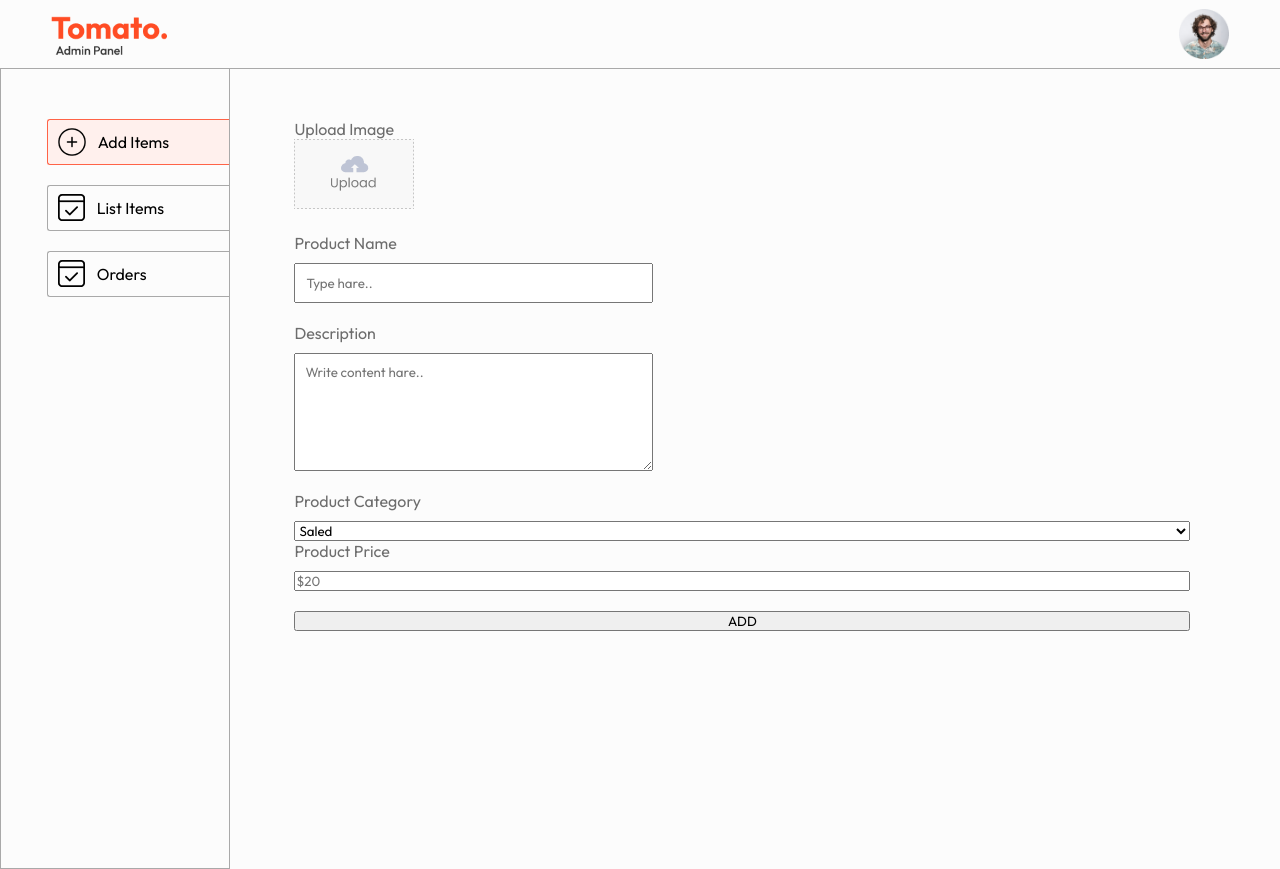
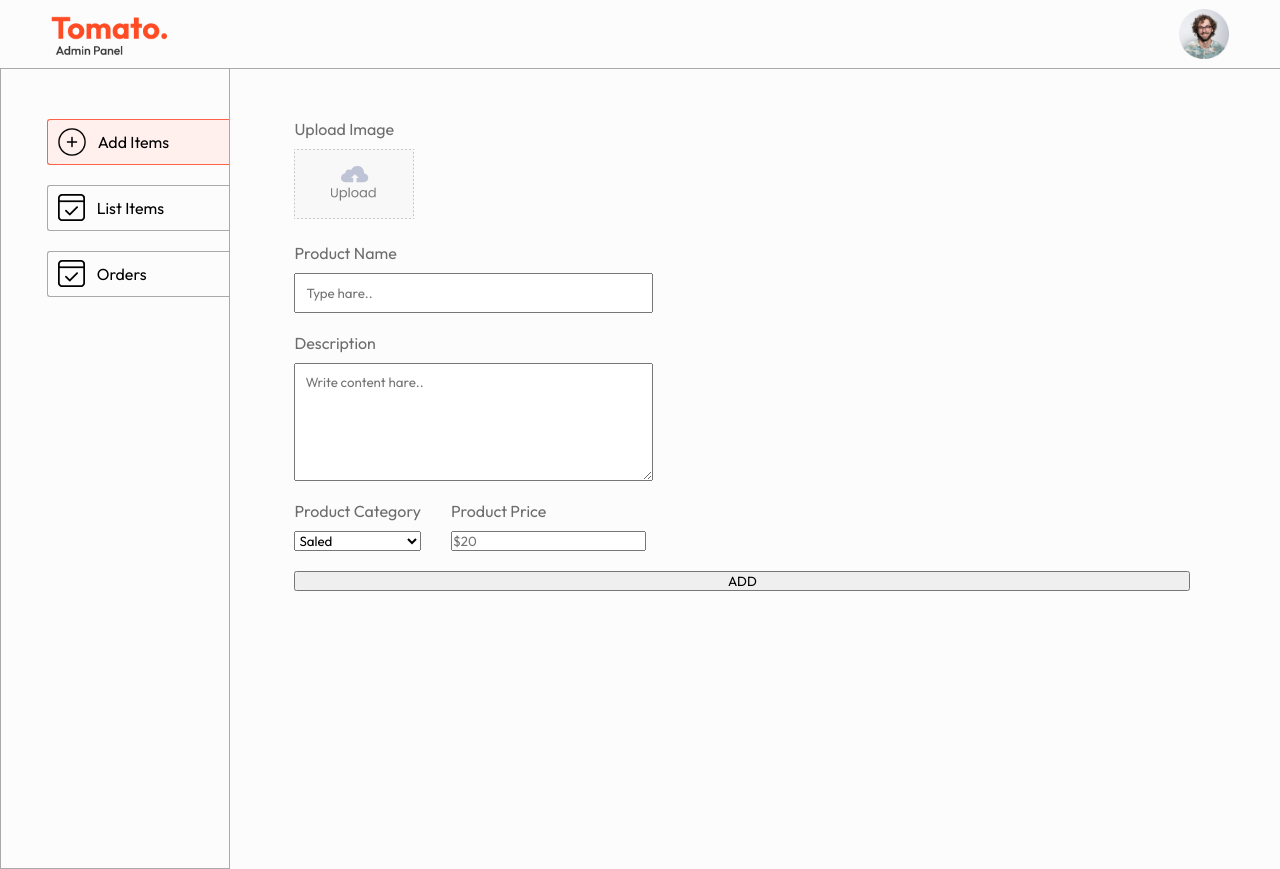
Before and after one commit to hasharas/Food-Delivery-app, a React app in the folder admin/: page /add in a window 1280 px wide. Built offline with nearby package versions, Linux system fonts and the light colour scheme; the HTML template or start-up script is replaced by a standard one.

Commit message:
Fix:css err

```diff
--- a/admin/src/pages/Add/Add.css
+++ b/admin/src/pages/Add/Add.css
@@ -8,8 +8,8 @@
 .add form {
   gap: 20px;
 }
-.flex-col {
-}
+/* .flex-col {
+} */
 
 .add-image-upload img {
   width: 120px;
@@ -26,6 +26,8 @@
 }
 
 .add-category-price {
+  display: flex;
+  gap: 30px;
 }
 .add-category {
 }
--- a/admin/src/pages/Add/Add.jsx
+++ b/admin/src/pages/Add/Add.jsx
@@ -6,7 +6,7 @@ const Add = () => {
       return (
             <div className='add'>
                   <form className="flex-col">
-                        <div className="add-image-upload flex col">
+                        <div className="add-image-upload flex-col">
                               <p>Upload Image</p>
                               <label htmlFor="image">
                                     <img src={assets.upload_area} alt="upload area" />
```
